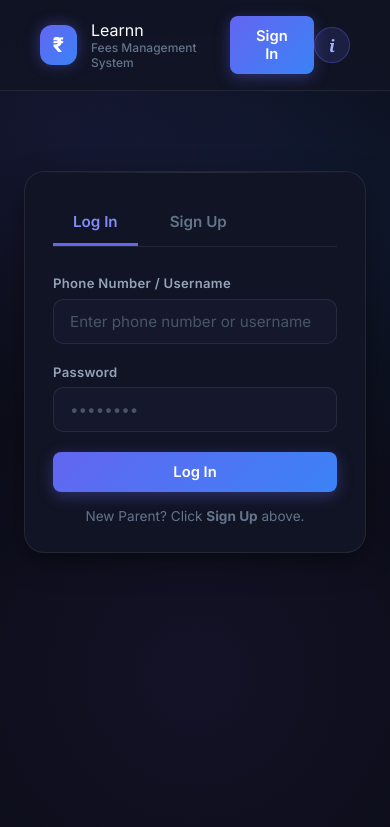
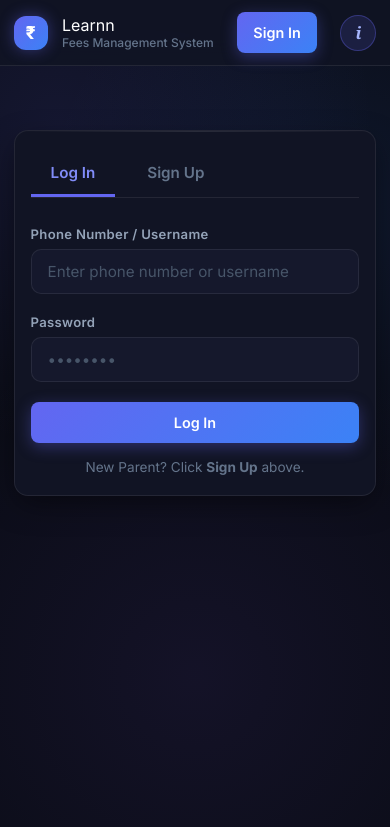
Before and after one commit to Vilog7/FeesSystem, a Flask app: page / in a window 390 px wide. Shown: the top 827 px of the page. Run offline with Flask 3, Linux system fonts and the light colour scheme; data comes from the database, SQL or seed files in the repository.

Commit message:
Optimize responsive design for mobile phones

```diff
--- a/static/css/style.css
+++ b/static/css/style.css
@@ -547,3 +547,123 @@ body {
   from { transform: translateY(100%); opacity: 0; }
   to { transform: translateY(0); opacity: 1; }
 }
+
+/* ================= Mobile & Small Screen Optimizations ================= */
+@media (max-width: 768px) {
+  /* Navbar */
+  .navbar {
+    padding: 0.85rem 1rem;
+    gap: 0.5rem;
+  }
+  .brand-name {
+    font-size: 1.05rem;
+  }
+  .brand-icon {
+    width: 34px;
+    height: 34px;
+    font-size: 1.1rem;
+  }
+  .user-status {
+    gap: 0.6rem;
+  }
+  .user-status .badge {
+    display: none; /* Keep top bar clean on tiny screens */
+  }
+
+  /* Containers & Padding */
+  .container {
+    padding: 0 0.85rem;
+    margin: 1rem auto;
+  }
+  .pay-container {
+    padding: 0 0.75rem;
+    margin: 0.75rem auto;
+  }
+  .card {
+    padding: 1.25rem 1rem;
+    border-radius: var(--radius-md);
+    margin-bottom: 1rem;
+  }
+
+  /* Top Stat Cards */
+  .stats-grid {
+    grid-template-columns: 1fr;
+    gap: 0.75rem;
+  }
+  .stat-card {
+    padding: 1rem 1.15rem;
+  }
+  .stat-value {
+    font-size: 1.5rem;
+  }
+
+  /* Filter Bar */
+  .filter-bar {
+    grid-template-columns: 1fr;
+    padding: 1rem;
+    gap: 0.85rem;
+  }
+
+  /* 12-Month Grid on Phones */
+  .fee-chart-grid {
+    grid-template-columns: 1fr;
+    gap: 0.85rem;
+  }
+  .month-card {
+    padding: 1.1rem;
+  }
+
+  /* Buttons & Inputs - Touch friendly */
+  .btn {
+    padding: 0.75rem 1rem;
+    font-size: 0.9rem;
+    width: 100%; /* Full-width mobile buttons */
+  }
+  .btn-outline, .btn-primary, .btn-success {
+    justify-content: center;
+  }
+
+  /* Modals */
+  .modal-content {
+    width: 95%;
+    padding: 1.35rem 1rem;
+    border-radius: var(--radius-md);
+    max-height: 92vh;
+  }
+  .upi-box {
+    padding: 1.15rem 0.75rem;
+  }
+  .qr-image {
+    max-width: 170px;
+  }
+
+  /* Toasts on mobile */
+  .alert-toast {
+    left: 1rem;
+    right: 1rem;
+    bottom: 1rem;
+    font-size: 0.85rem;
+    padding: 0.85rem 1.15rem;
+  }
+
+  /* Dashboard Header */
+  #teacherDashboard h1 {
+    font-size: 1.5rem !important;
+  }
+
+  /* Table Horizontal Scrolling */
+  .data-table th, .data-table td {
+    padding: 0.75rem 0.65rem;
+    font-size: 0.82rem;
+    white-space: nowrap;
+  }
+}
+
+@media (max-width: 420px) {
+  .brand-sub {
+    display: none;
+  }
+  .navbar {
+    padding: 0.75rem 0.85rem;
+  }
+}
```
Also changed, not shown: templates/developer.html (+27 -0 lines).
